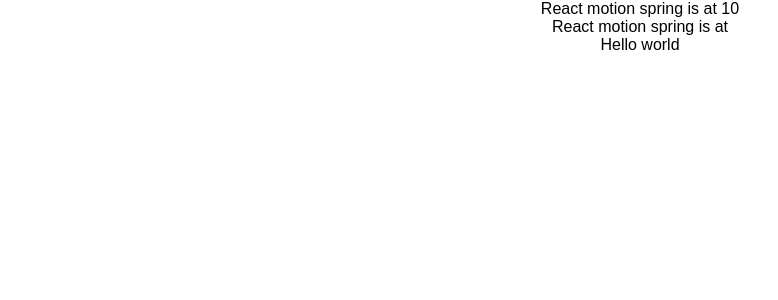
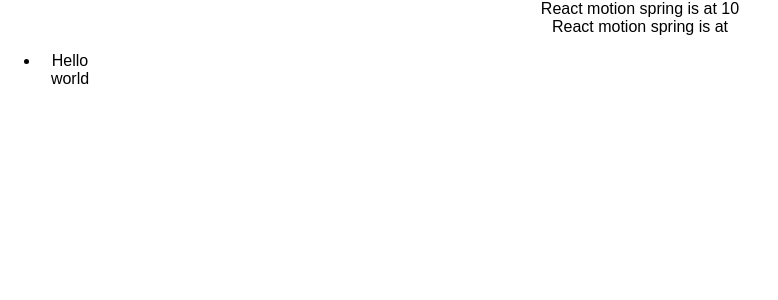
Before and after one commit to martinbee/react-motion-hoc, a React (Create React App) app: page / in a window 1280 px wide. Shown: the top 300 px of the page, without its empty margins (0-778 px from the left). Built offline with nearby package versions, Linux system fonts and the light colour scheme.

Commit message:
Get working non comp motion hoc.

```diff
--- a/src/App.js
+++ b/src/App.js
@@ -10,7 +10,11 @@
       <ElementToWrap text={"React motion spring is at "} />
       <ElementToWrapWithCurry text={"React motion spring is at "} />
       <MotionHOCNoComp animation="Grow">
-        <div>Hello world</div>
+        <div>
+          <ul>
+            <li>Hello world</li>
+          </ul>
+        </div>
       </MotionHOCNoComp>
     </div>
   );
--- a/src/components/MotionHOCNoComp.js
+++ b/src/components/MotionHOCNoComp.js
@@ -4,12 +4,8 @@
 
 export default function MotionHOCNoComp(props) {
   return (
-    <Motion defaultStyle={{ x: 0 }} style={{ x: spring(10) }}>
-      {value => {
-        console.log(value);
-
-        return props.children;
-      }}
+    <Motion defaultStyle={{ height: 0, width: 0 }} style={{ height: spring(100), width: spring(100) }}>
+      {style => React.cloneElement(props.children, { style })}
     </Motion>
   );
 }
```
Also changed, not shown: 1 other file (tests, documents, lock files or other folders).
